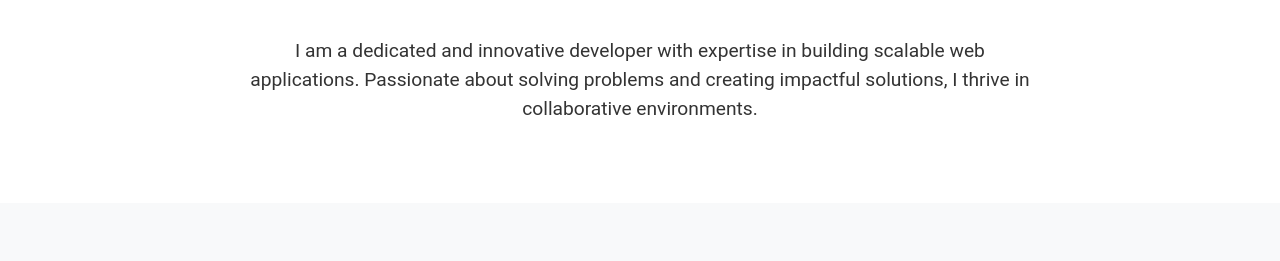
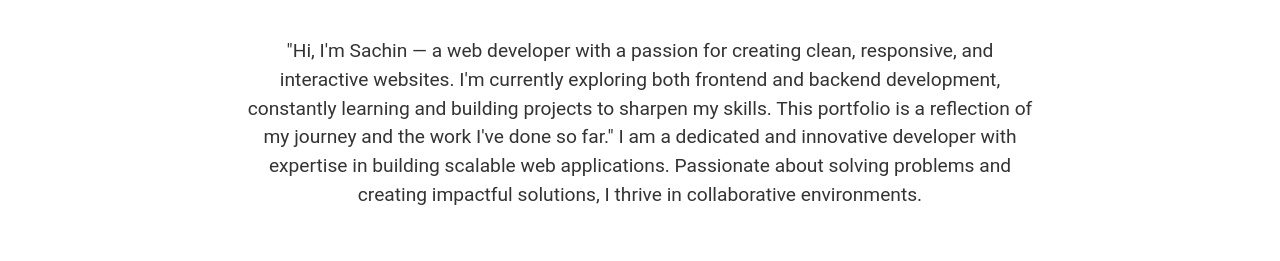
Before and after one commit to Karanshri1668/DevX-Showcase, a plain HTML site: page index.html in a window 1280 px wide. Shown: the part 385-646 px from the top of the page. Drawn offline with nearby package versions, Linux system fonts and the light colour scheme; no server answers.

Commit message:
Update index.html

```diff
--- a/index.html
+++ b/index.html
@@ -36,7 +36,8 @@
     <section id="about" class="section">
         <div class="container text-center">
             <h2>About Me</h2>
-            <p>I am a dedicated and innovative developer with expertise in building scalable web applications. Passionate about solving problems and creating impactful solutions, I thrive in collaborative environments.</p>
+            <p> "Hi, I'm Sachin — a web developer with a passion for creating clean, responsive, and interactive websites. I'm currently exploring both frontend and backend development, constantly learning and building projects to sharpen my skills. This portfolio is a reflection of my journey and the work I've done so far."
+                I am a dedicated and innovative developer with expertise in building scalable web applications. Passionate about solving problems and creating impactful solutions, I thrive in collaborative environments.</p>
         </div>
     </section>
 
```
